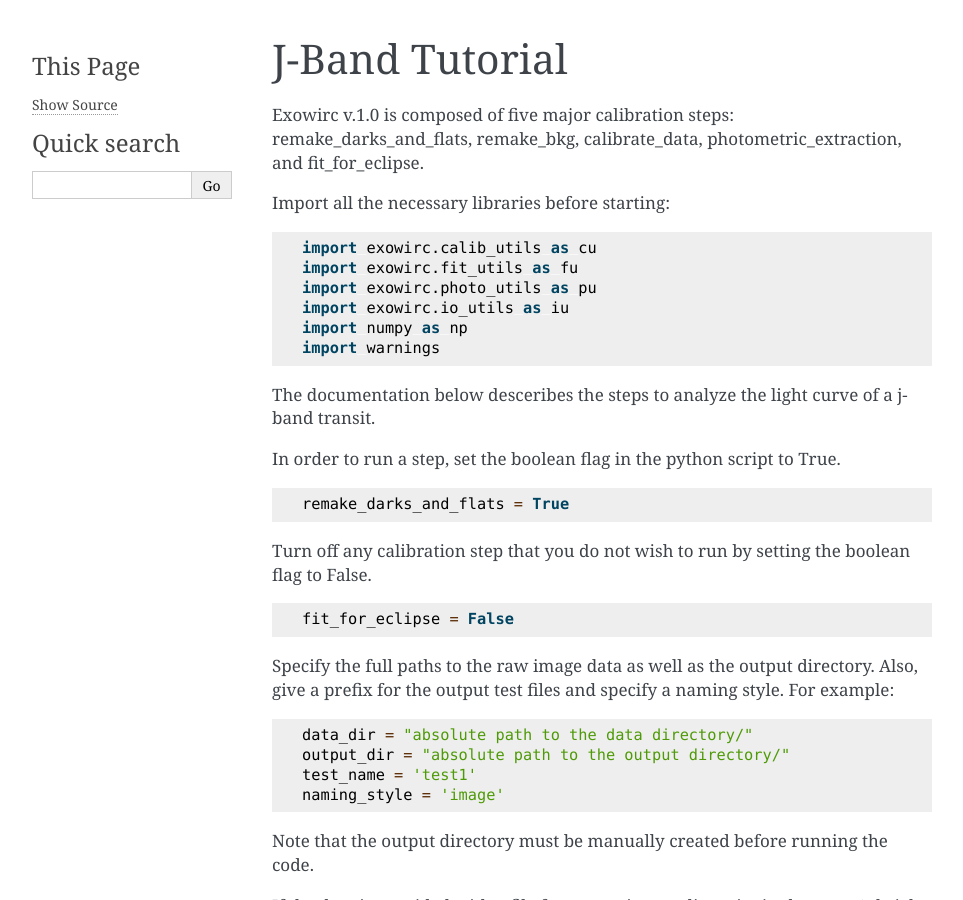
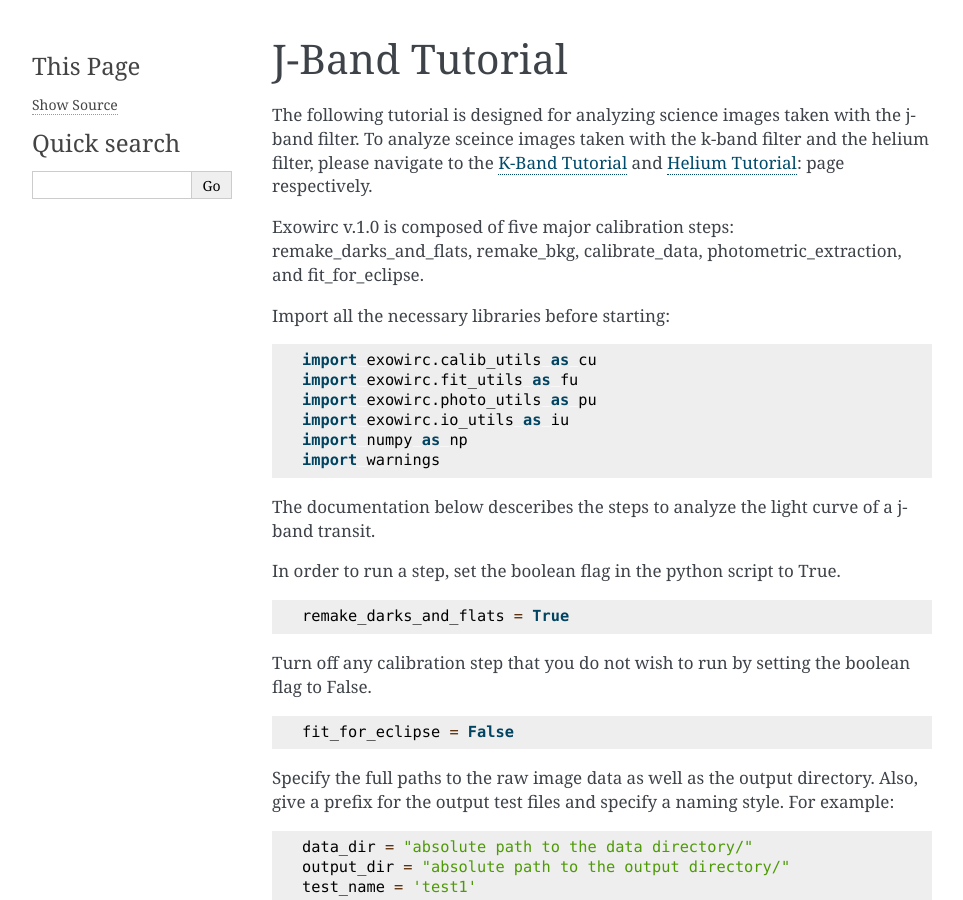
Before and after one commit to astroshrey/exowirc, a Sphinx documentation site: the page built from source/jband-tutorial.rst, in a window 1280 px wide and 900 px high. Shown: the whole window, without its empty margins (148-1111 px from the left). Built offline with Sphinx 7.4.7, drawn with Linux system fonts in a browser that asks for light colours.

Commit message:
adding tutorial pages

```diff
--- /dev/null
+++ b/source/helium-tutorial.rst
@@ -0,0 +1,2 @@
+Helium Tutorial
+***************
--- a/source/jband-tutorial.rst
+++ b/source/jband-tutorial.rst
@@ -1,5 +1,7 @@
 J-Band Tutorial
 ***************
+
+The following tutorial is designed for analyzing science images taken with the j-band filter. To analyze sceince images taken with the k-band filter and the helium filter, please navigate to the :doc:`kband-tutorial` and :doc:`helium-tutorial`: page respectively.
 
 Exowirc v.1.0 is composed of five major calibration steps: remake_darks_and_flats, remake_bkg, calibrate_data, photometric_extraction, and fit_for_eclipse.
 
--- /dev/null
+++ b/source/kband-tutorial.rst
@@ -0,0 +1,2 @@
+K-Band Tutorial
+***************
--- a/source/tutorial.rst
+++ b/source/tutorial.rst
@@ -5,3 +5,5 @@ Tutorial
    :maxdepth: 3
 
    jband-tutorial
+   kband-tutorial
+   helium-tutorial
```
